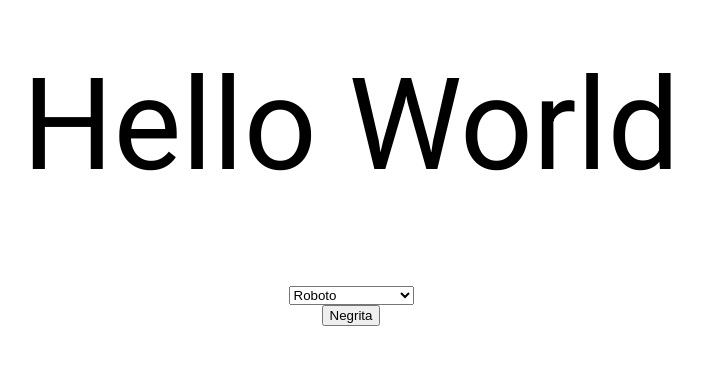
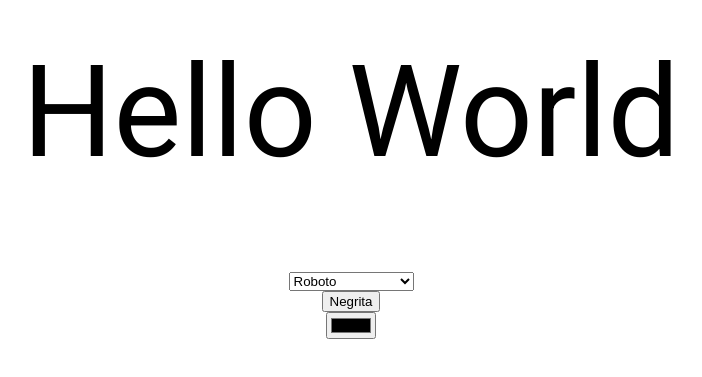
Before and after one commit to diegobs6/hello-world-react-challenge, a React (Create React App) app: page / in a window 1280 px wide. Shown: the part 255-632 px from the top of the page, without its empty margins (289-991 px from the left). Built offline with nearby package versions, Linux system fonts and the light colour scheme.

Commit message:
Selector de color de texto

```diff
--- a/src/App.js
+++ b/src/App.js
@@ -4,11 +4,13 @@ import { useState } from 'react';
 function App() {
   const [font, setFont] = useState("Roboto");
   const [isBold, setIsBold] = useState(false);
+  const [textColor, setTextColor] = useState("#000000");
   return (
     <div className="container">
       <h1 style={{
         fontFamily: font,
-        fontWeight: isBold ? "bold" : "normal"
+        fontWeight: isBold ? "bold" : "normal",
+        color: textColor
       }}>Hello World</h1>
       <select onChange={(e) => setFont(e.target.value)}>
         <option value= "Roboto">Roboto</option>
@@ -20,6 +22,10 @@ function App() {
       <button onClick={() => setIsBold(!isBold)}>
         {isBold ? "Sacar negrita" : "Negrita"}
       </button>
+      <input
+        type="color"
+        onChange={(e) => setTextColor(e.target.value)}
+        />
     </div>
   );
 }
```
